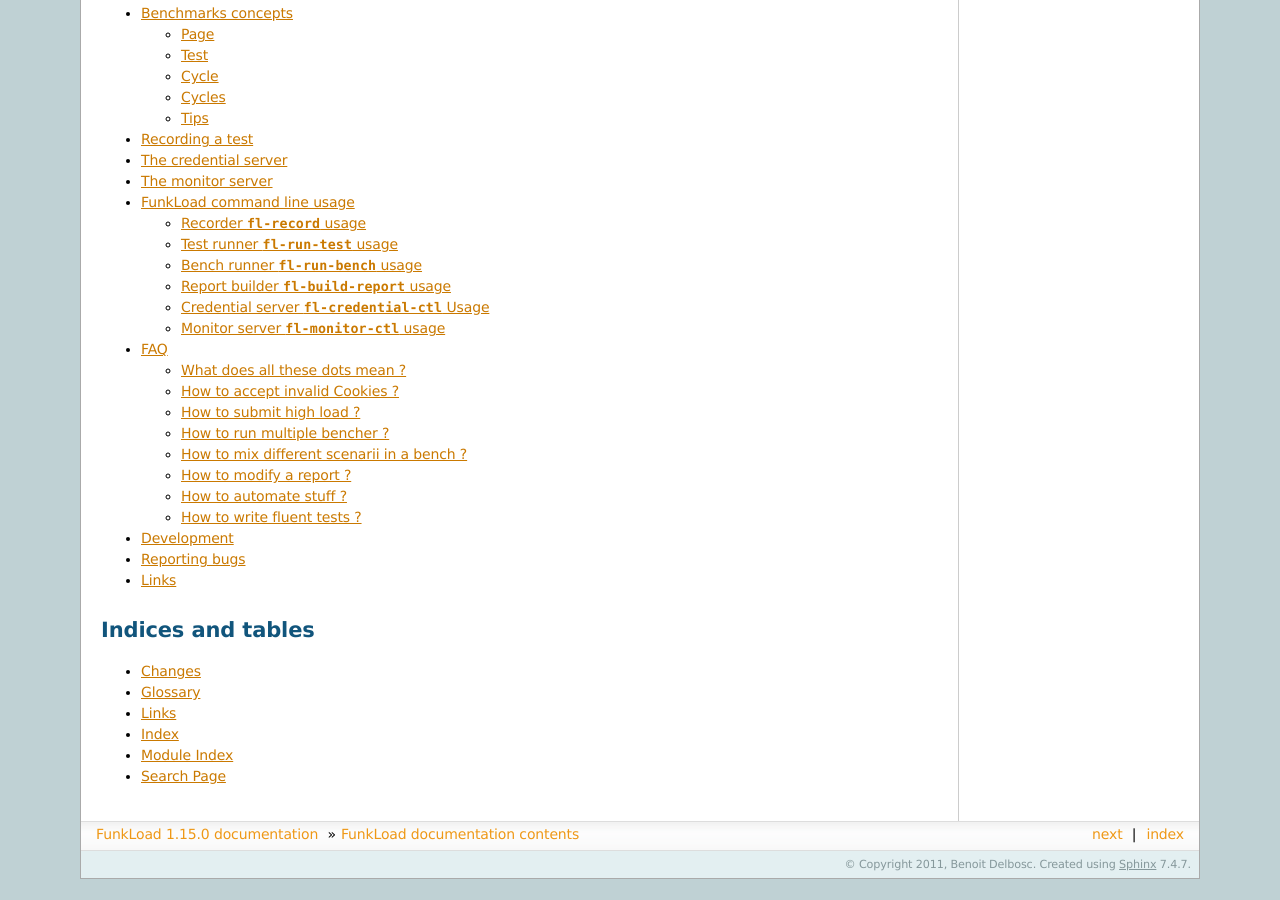
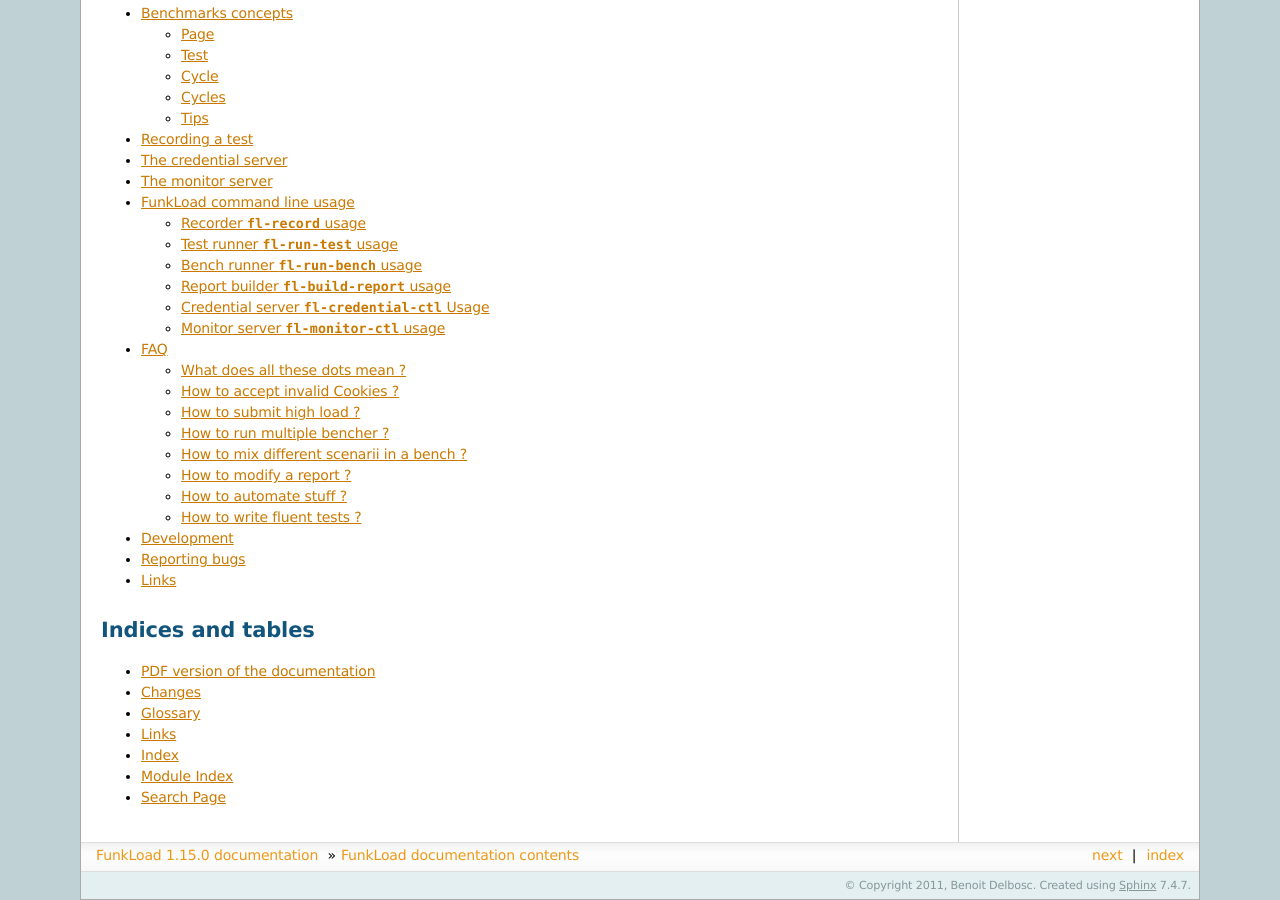
Before and after one commit to nuxeo/FunkLoad, a Sphinx documentation site: the page built from doc/source/index.rst, in a window 1280 px wide and 900 px high, scrolled down 711 px. Built offline with Sphinx 7.4.7, drawn with Linux system fonts in a browser that asks for light colours; before the commit the page ends 1590 px from its top, so only the background shows below that.

Commit message:
Add a link to the pdf version of the sphinx doc

```diff
--- a/doc/source/index.rst
+++ b/doc/source/index.rst
@@ -28,6 +28,7 @@
 Indices and tables
 ==================
 
+* `PDF version of the documentation <./funkload.pdf>`_
 * Changes_
 * Glossary_
 * Links_
```
